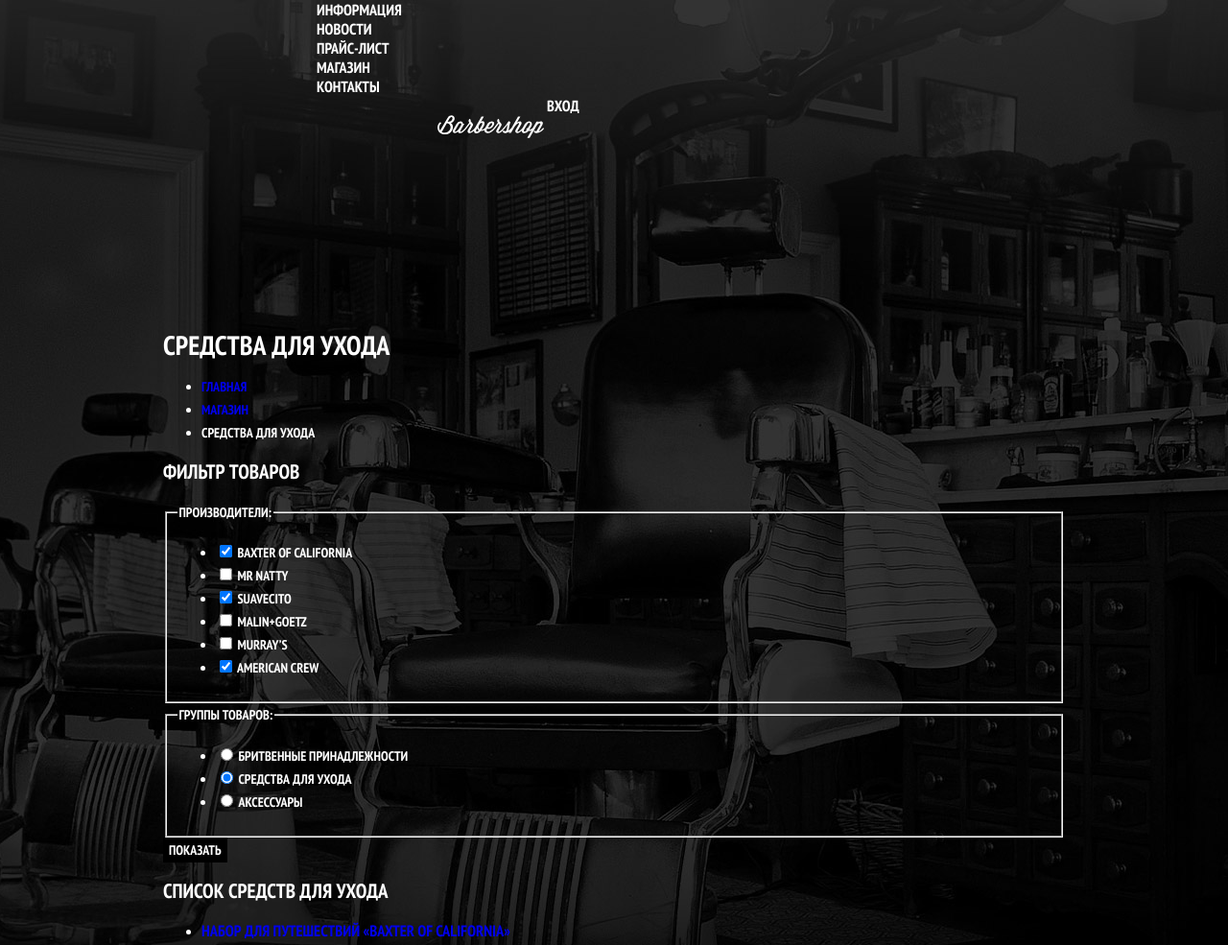
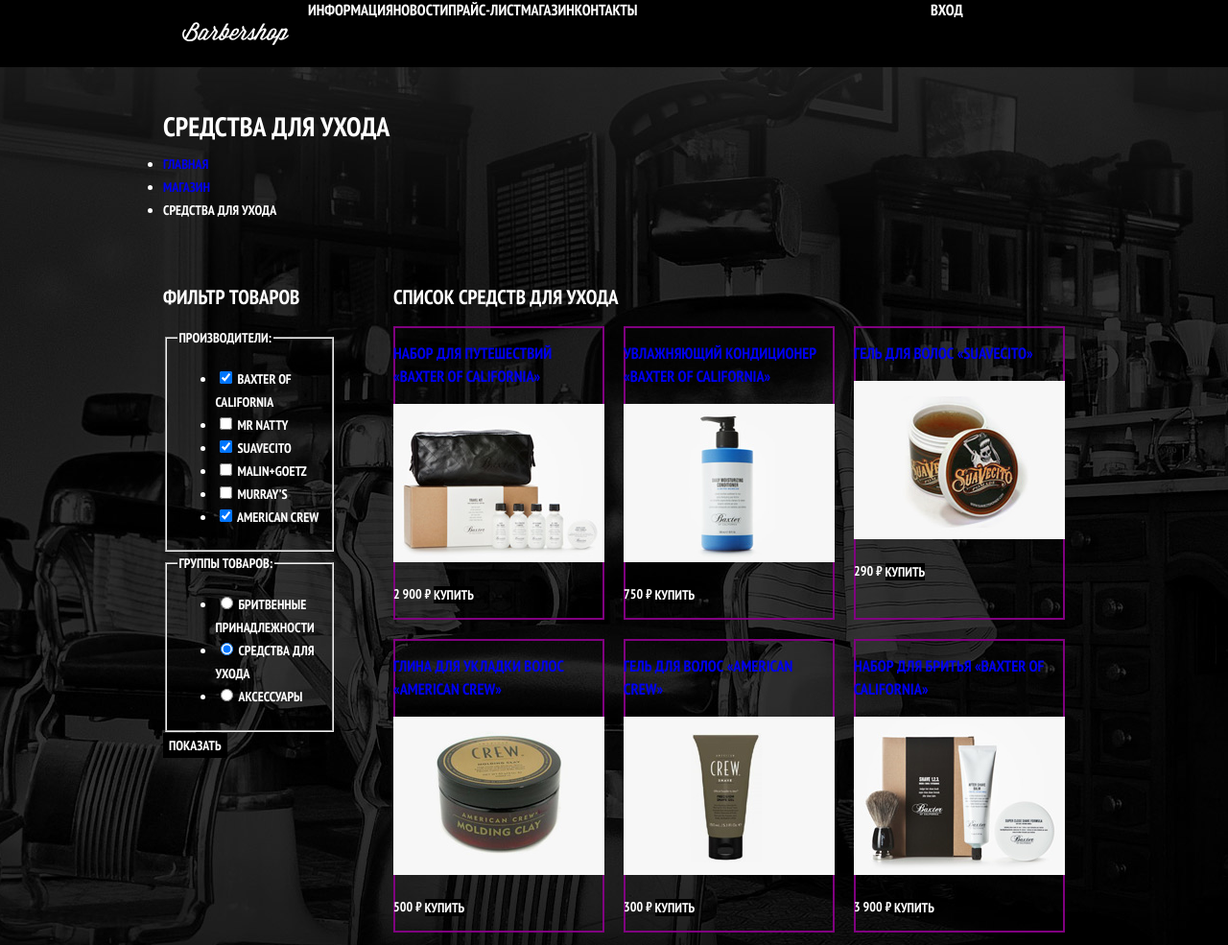
Before and after one commit to Iren-Makkarius/184704-barbershop, a plain HTML site: page catalog.html in a window 1280 px wide. Shown: the top 985 px of the page at 96% size. Drawn offline with Linux system fonts and the light colour scheme; files whose address does not match are found by name.

Commit message:
6. Сетки
Сделала по демкам стилизацию страницы каталога

```diff
--- a/catalog.html
+++ b/catalog.html
@@ -11,7 +11,7 @@
 <body class="inner-page">
 
 <header class="main-header">
-  <nav class="main-navigation">
+  <nav class="main-navigation container">
     <a class="main-header-logo" href="index.html">
       <img src="img/logo.svg" width="111" height="24" alt="Логотип барбершопа «Бородинский»">
     </a>
@@ -31,7 +31,6 @@
 <main class="container">
 
   <h1 class="page-title">Cредства для ухода</h1>
-
   <ul class="breadcrumbs">
     <li>
       <a href="index.html">Главная</a>
@@ -42,6 +41,7 @@
     <li class="breadcrumbs-current">Средства для ухода</li>
   </ul>
 
+  <div class="catalog-columns">
     <section class="filters">
       <h2 class="visually-hidden">Фильтр товаров</h2>
       <form class="filter" method="get" action="https://echo.htmlacademy.ru">
@@ -196,6 +196,7 @@
         <li class="pagination-item"><a href="#">4</a></li>
       </ul>
     </section>
+  </div>
 
 </main>
 
--- a/css/style.css
+++ b/css/style.css
@@ -78,7 +78,7 @@ a {
 .index-columns {
   color: #000000;
   background-color: #f8f5f2;
-  background-image: url("img/pattern-light.jpg");
+  background-image: url("..img/pattern-light.jpg");
   background-position: 0 0;
   background-repeat: repeat;
 }
@@ -158,7 +158,7 @@ a {
   color: #000000;
 
   background-color: #f8f3f0;
-  background-image: url("img/pattern-light.jpg");
+  background-image: url("..img/pattern-light.jpg");
   background-position: 0 0;
   background-repeat: repeat;
 }
@@ -214,6 +214,7 @@ a {
   order: 2;
 }
 .site-navigation {
+  display: flex;
   width: 620px;
   margin: 0;
   padding: 0;
@@ -295,3 +296,72 @@ a {
   margin: 0;
   margin-left: auto;
 }
+
+/* внутренняя страница catalog*/
+.inner-page {
+  background-color: grey;
+}
+.inner-page .main-header {
+  margin-bottom: 50px;
+  background-color: #000000;
+}
+.inner-page .main-header-logo {
+  width: 111px;
+  height: 24px;
+  padding: 23px 20px;
+  order: 0;
+}
+.inner-page .main-navigation {
+  align-items: flex-start;
+  flex-direction: row;
+}
+.inner-page .user-navigation {
+  margin-left: auto;
+}
+.page-title {
+  margin: 0;
+  margin-bottom: 15px;
+  padding: 0;
+}
+.breadcrumbs {
+  padding: 0;
+  margin: 0;
+  margin-bottom: 50px;
+}
+.filters {
+  width: 180px;
+}
+.catalog {
+  width: 700px;
+}
+.catalog-columns {
+  display: flex;
+  justify-content: space-between;
+}
+.catalog-list {
+  display: flex;
+  flex-wrap: wrap;
+  padding: 0;
+  margin: 0;
+  list-style: none;
+  margin-bottom: 25px;
+}
+.catalog-item {
+  width: 220px;
+  margin-bottom: 20px;
+  margin-right: 20px;
+  background-color: transparent;
+  box-shadow: inset 0 0 0 2px purple;
+}
+.catalog-item:nth-child(3n) {
+  margin-right: 0;
+}
+.pagination-list {
+  display: flex;
+  padding: 0;
+  margin: 0;
+  list-style: none;
+}
+.inner-page .main-footer {
+  margin-top: 45px;
+}
```
Also changed, not shown: img/pattern-light.jpg (renamed from img/pattern-lihgt.jpg). Lines whose indentation alone changed are shown as unchanged.
